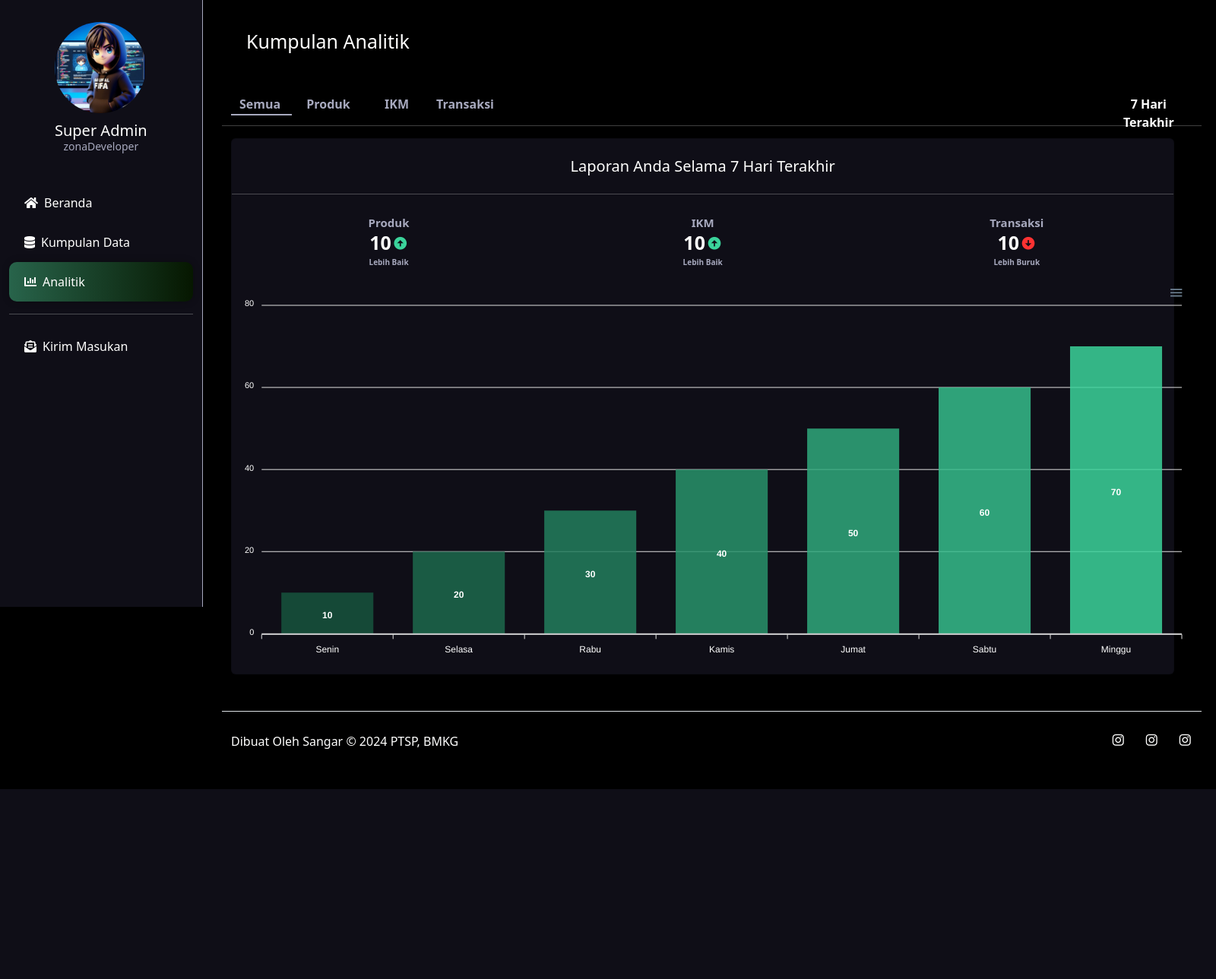
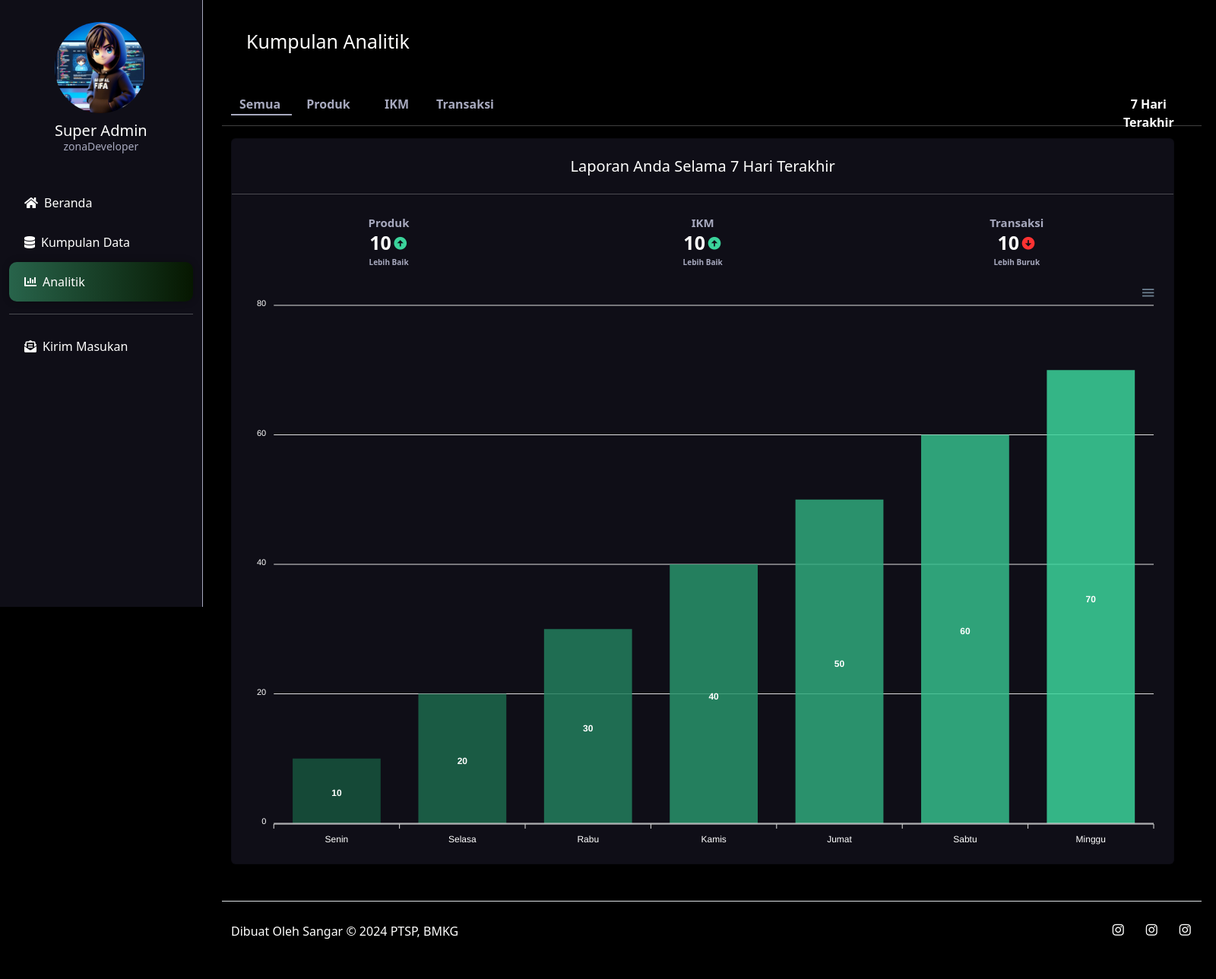
Before and after one commit to fifovalle/PTSP, a PHP site: page /PTSP/src/admin/pages/analitic.php in a window 1600 px wide. Shown: the part 78-1367 px from the top of the page at 76% size. Before the commit the page ends 1117 px from the top, so only its background shows below. Run offline with PHP 8.4, Linux system fonts and the light colour scheme; some libraries are stand-ins or nearby versions.

Commit message:
Memodifikasi file file

```diff
--- a/src/admin/assets/our/css/index.css
+++ b/src/admin/assets/our/css/index.css
@@ -408,6 +408,12 @@ main {
     margin-left: 268px;
 }
 
+@media screen and (width: 1536px) {
+    main {
+        margin-left: 250px;
+    }
+}
+
 .mainWebsite {
     margin-top: 77px;
 }
--- a/src/admin/assets/our/js/chart-analytics.js
+++ b/src/admin/assets/our/js/chart-analytics.js
@@ -3,8 +3,6 @@ document.addEventListener("DOMContentLoaded", function () {
     chart: {
       type: "bar",
       foreColor: "#fff",
-      height: "500",
-      width: "1260",
     },
     series: [
       {
--- a/src/admin/partials/utils/all-analitic.php
+++ b/src/admin/partials/utils/all-analitic.php
@@ -1,5 +1,5 @@
 <div class="allData">
-    <div class="card ">
+    <div class="card">
         <h5 class="card-title pt-4 mx-auto">Laporan Anda Selama 7 Hari Terakhir</h5>
         <hr>
         <div class="d-flex justify-content-around">
@@ -19,10 +19,8 @@
                 <span class="performanceBoxData">Lebih Buruk</span>
             </div>
         </div>
-        <div class="row">
-            <div class="col-12">
-                <div id="chart"></div>
-            </div>
+        <div class="row mx-1">
+            <div id="chart"></div>
         </div>
     </div>
 </div>
```
